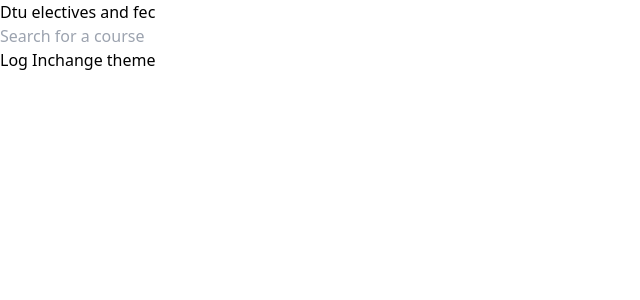
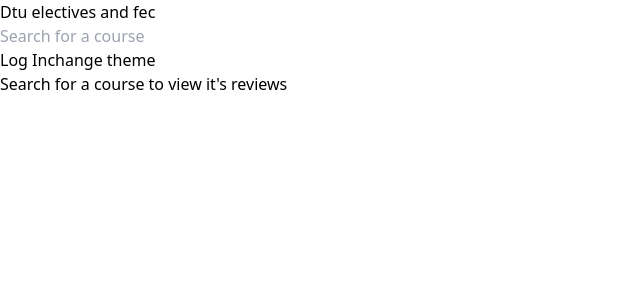
Before and after one commit to Lune3/dtu-vac-fec, a React (Vite) app in the folder client/: page / in a window 1280 px wide. Shown: the top 300 px of the page, without its empty margins (0-640 px from the left). Built offline with nearby package versions, Linux system fonts and the light colour scheme; no server answers.

Commit message:
Adding comments display and posting

```diff
--- a/client/src/App.tsx
+++ b/client/src/App.tsx
@@ -1,12 +1,14 @@
-import { Header } from "./components/Header";
+import { Header} from "./components/Header";
 import { useState } from "react";
+import { Section } from "./components/Section";
 
 function App() {
-  const [courseName,setCourseName] = useState<string>("");
-  const [comments,setComments] = useState<object>();
+  const [course,setCourse] = useState<string>("");
+  const [comments,setComments] = useState<object | null>(null);
   return (
     <>
-      <Header setCourseName={setCourseName} courseName={courseName} setComments = {setComments}/>
+      <Header setCourse={setCourse} setComments = {setComments}/>
+      <Section course={course} comments={comments}/>
     </>
   )
 }
--- a/client/src/components/Header.tsx
+++ b/client/src/components/Header.tsx
@@ -1,8 +1,8 @@
 import { apiUrl } from "../config";
+import { useState } from "react";
 
 type HeaderProps = {
-    courseName : string,
-    setCourseName: React.Dispatch<React.SetStateAction<string>>,
+    setCourse: React.Dispatch<React.SetStateAction<string>>,
     setComments : React.Dispatch<React.SetStateAction<object>>;
 };
 
@@ -13,14 +13,15 @@
     return comments;
 }
 
-function Header({courseName , setCourseName, setComments }: HeaderProps){
+function Header({setComments, setCourse}: HeaderProps){
+    const [courseName,setCourseName] = useState<string>("");
     const courseSubmit : React.FormEventHandler<HTMLFormElement> = async (e) => {
         e.preventDefault();
         const url = `${apiUrl}/course/${courseName}`;
-        console.log(courseName);
         const getCourse = await fetch(url,{mode:"cors"});
         if(getCourse.status === 200){
             const course = await getCourse.json();
+            setCourse(course.course.name);
             const comments = await getComment(course.name);
             setComments(comments);
         }
--- /dev/null
+++ b/client/src/components/Section.tsx
@@ -0,0 +1,32 @@
+type sectionProps = {
+    course: string,
+    comments : object | null
+}
+
+function DefaultCommentView(){
+    return(
+        <p>
+            Search for a course to view it's reviews
+        </p>
+    )
+}
+
+function Comments({course, comments} : sectionProps){
+    console.log(course);
+    return (
+        <>
+            <h1>{course}</h1>
+        </>
+    )
+}
+
+function Section({course, comments} : sectionProps){
+
+    return (
+        <section>
+            {course === "" ? <DefaultCommentView/> : <Comments course={course} comments={comments}/>}
+        </section>
+    )
+}
+
+export {Section}
```
Also changed, not shown: 2 other files (tests, documents, lock files or other folders).
